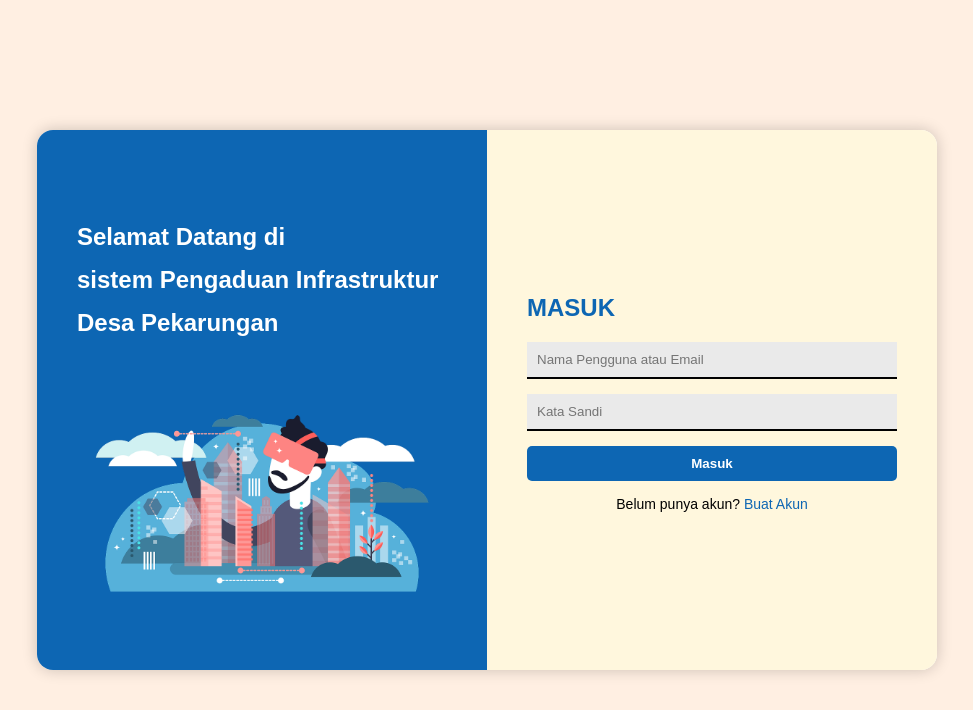
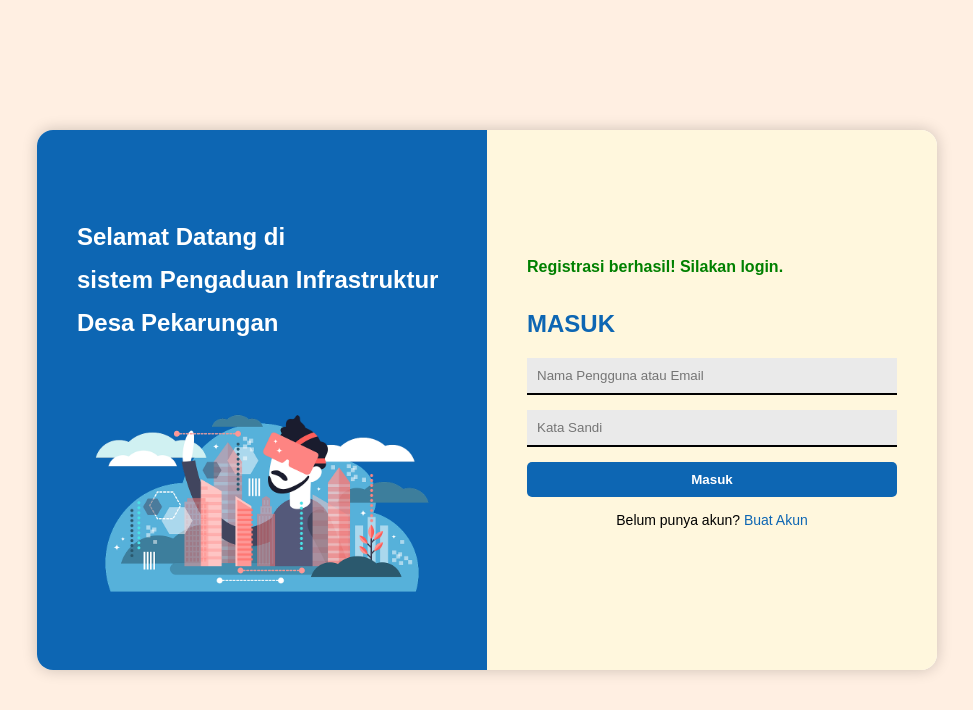
Before and after one commit to nalenpl12/PemWeb, a PHP site: page /FormLogin.php?success=registered in a window 1280 px wide. Shown: the top 710 px of the page, without its empty margins (153-1126 px from the left). Run offline with PHP 8.4, Linux system fonts and the light colour scheme; the visitor is signed in with stand-in values (Sample User, id 1).

Commit message:
login&daftar

```diff
--- a/FormLogin.php
+++ b/FormLogin.php
@@ -1,5 +1,6 @@
 <!DOCTYPE html>
 <html lang="id">
+
 <head>
     <meta charset="UTF-8">
     <title>Login & Register</title>
@@ -114,8 +115,15 @@
         #registerForm {
             display: none;
         }
+
+        .success-message {
+            color: green;
+            margin-bottom: 15px;
+            font-weight: bold;
+        }
     </style>
 </head>
+
 <body>
     <div class="container">
         <!-- LEFT -->
@@ -126,6 +134,11 @@
 
         <!-- RIGHT -->
         <div class="right-panel">
+            <?php
+            if (isset($_GET['success']) && $_GET['success'] == 'registered') {
+                echo "<div class='success-message'>Registrasi berhasil! Silakan login.</div>";
+            }
+            ?>
             <!-- LOGIN FORM -->
             <div id="loginForm">
                 <h2>MASUK</h2>
@@ -198,4 +211,5 @@
         }
     </script>
 </body>
+
 </html>
--- a/register_process.php
+++ b/register_process.php
@@ -21,8 +21,11 @@ $stmt = $conn->prepare($sql);
 $stmt->bind_param("sss", $nama, $email, $hashed);
 
 if ($stmt->execute()) {
-    echo "Registrasi berhasil. <a href='FormLogin.php'>Login sekarang</a>";
+    // Redirect ke form login dengan pesan sukses
+    header("Location: FormLogin.php?success=registered");
+    exit;
 } else {
     echo "Gagal daftar: " . $stmt->error;
 }
+
 ?>
```
